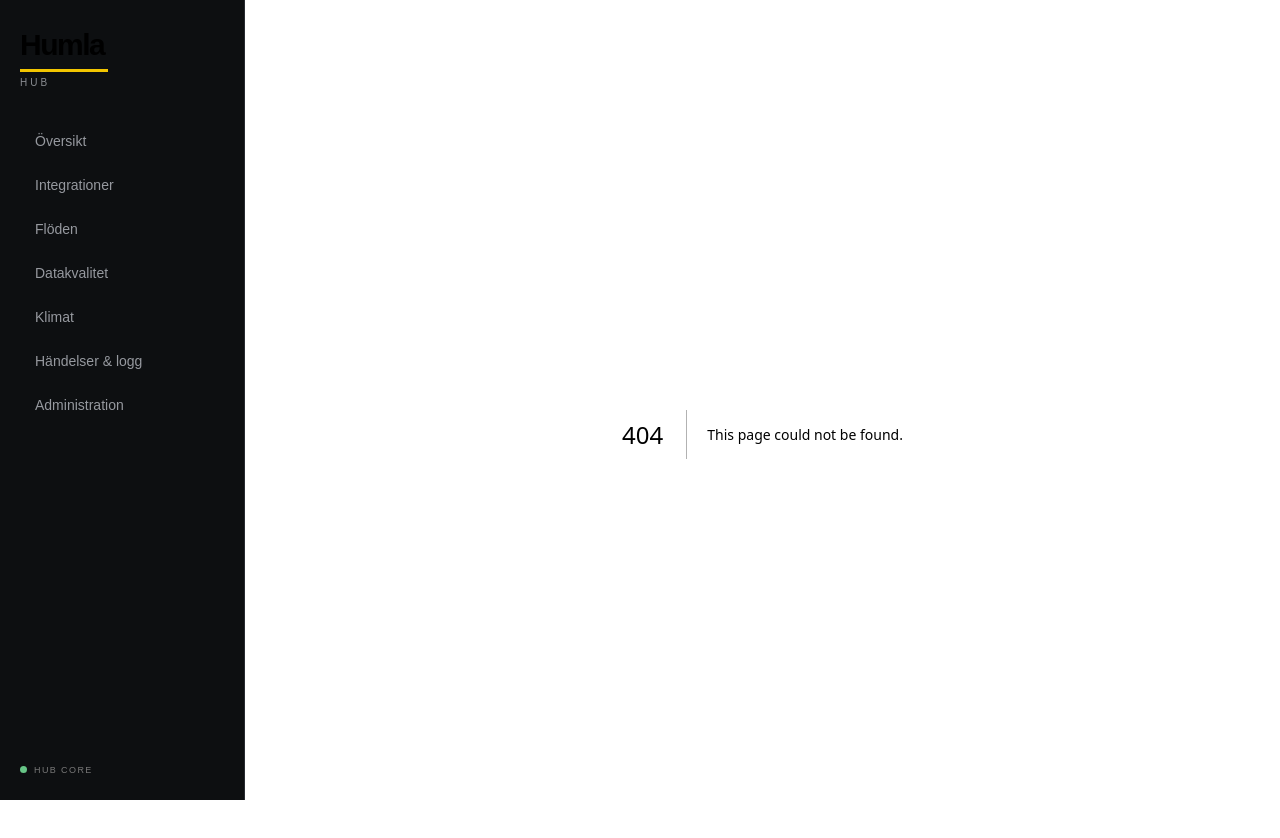
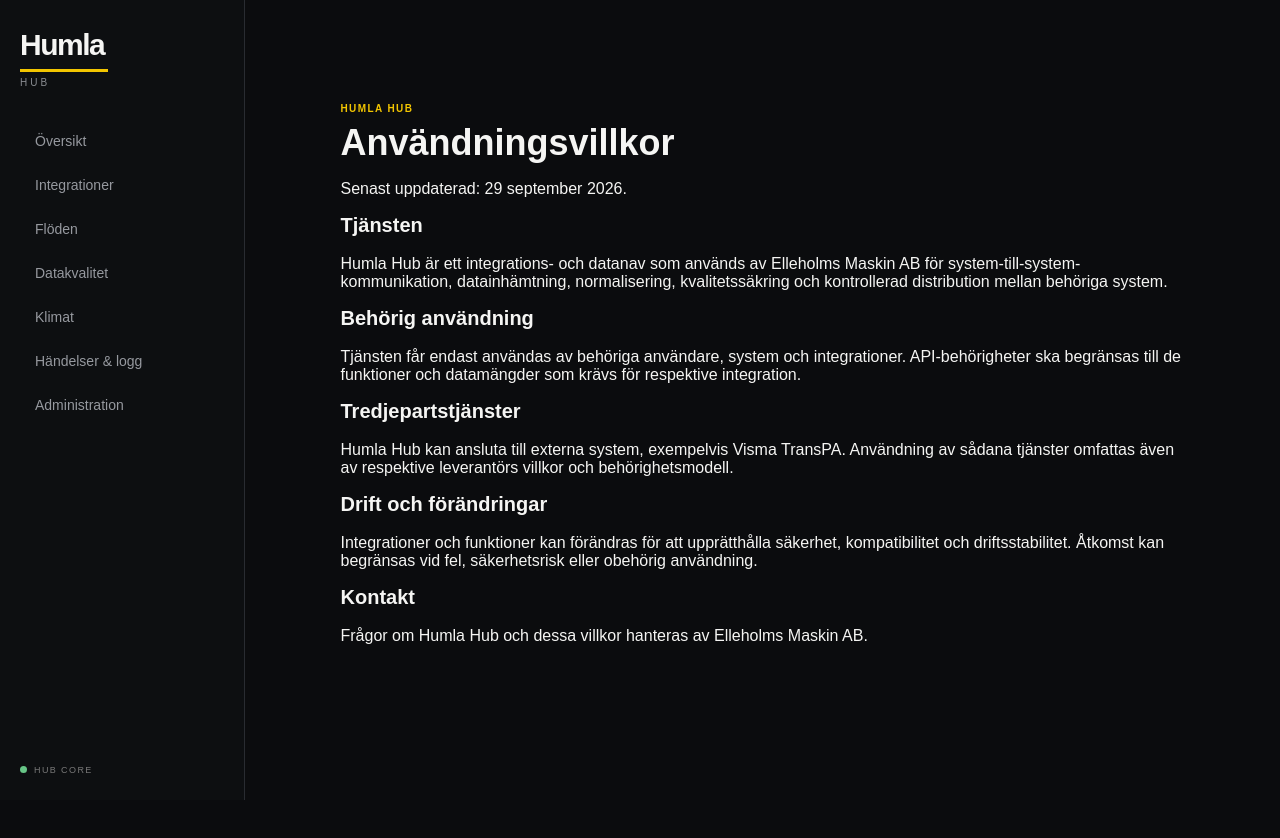
Before and after one commit to Mikeknutsson/Humla, a Next.js app: page /terms in a window 1280 px wide. Before the commit this address had no page. Shown: the top 838 px of the page. After the commit the page ends 800 px from the top, so only its background shows below. Built offline with nearby package versions, Linux system fonts and the light colour scheme.

Commit message:
Add Humla terms of service

```diff
--- /dev/null
+++ b/src/app/terms/page.tsx
@@ -0,0 +1,2 @@
+export const metadata={title:"Användningsvillkor | Humla Hub"};
+export default function Page(){return <main style={{maxWidth:900,margin:"0 auto",padding:"64px 28px"}}><span className="eyebrow">HUMLA HUB</span><h1>Användningsvillkor</h1><p>Senast uppdaterad: 29 september 2026.</p><h2>Tjänsten</h2><p>Humla Hub är ett integrations- och datanav som används av Elleholms Maskin AB för system-till-system-kommunikation, datainhämtning, normalisering, kvalitetssäkring och kontrollerad distribution mellan behöriga system.</p><h2>Behörig användning</h2><p>Tjänsten får endast användas av behöriga användare, system och integrationer. API-behörigheter ska begränsas till de funktioner och datamängder som krävs för respektive integration.</p><h2>Tredjepartstjänster</h2><p>Humla Hub kan ansluta till externa system, exempelvis Visma TransPA. Användning av sådana tjänster omfattas även av respektive leverantörs villkor och behörighetsmodell.</p><h2>Drift och förändringar</h2><p>Integrationer och funktioner kan förändras för att upprätthålla säkerhet, kompatibilitet och driftsstabilitet. Åtkomst kan begränsas vid fel, säkerhetsrisk eller obehörig användning.</p><h2>Kontakt</h2><p>Frågor om Humla Hub och dessa villkor hanteras av Elleholms Maskin AB.</p></main>}
```
